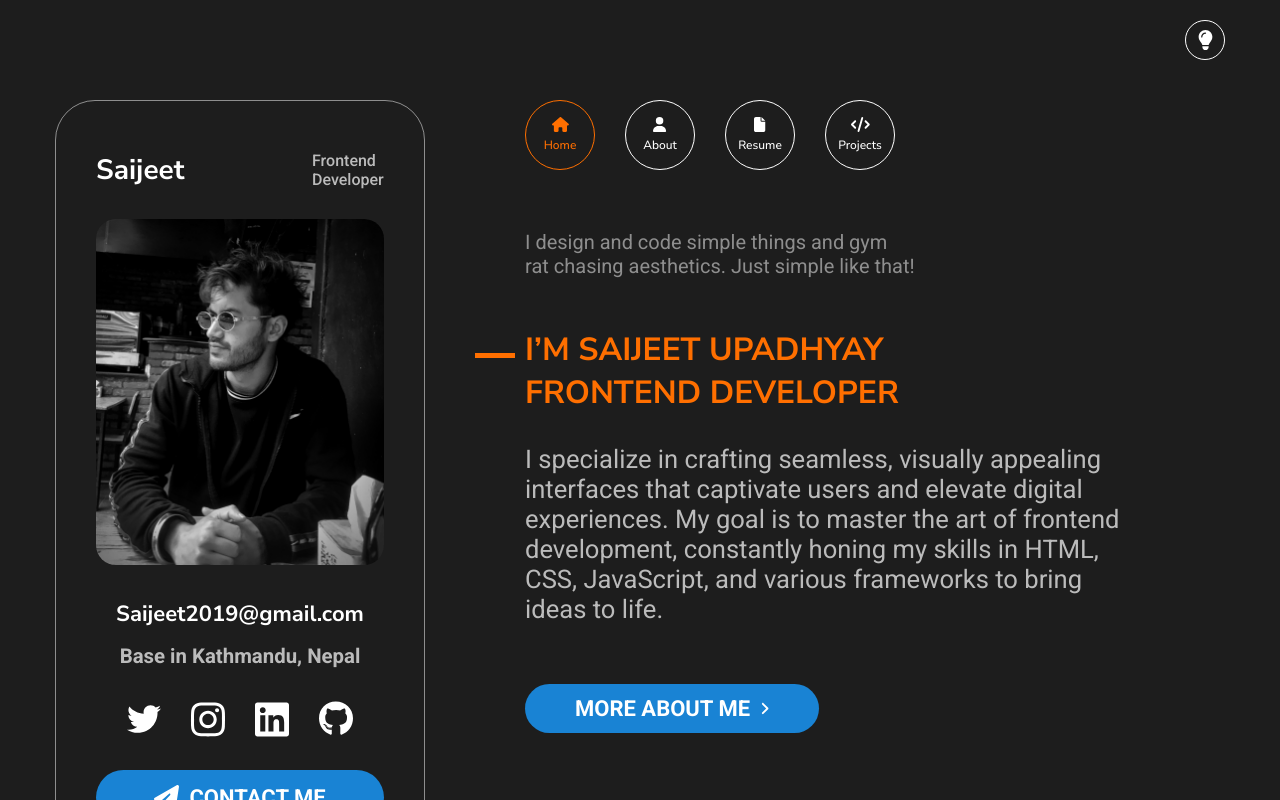
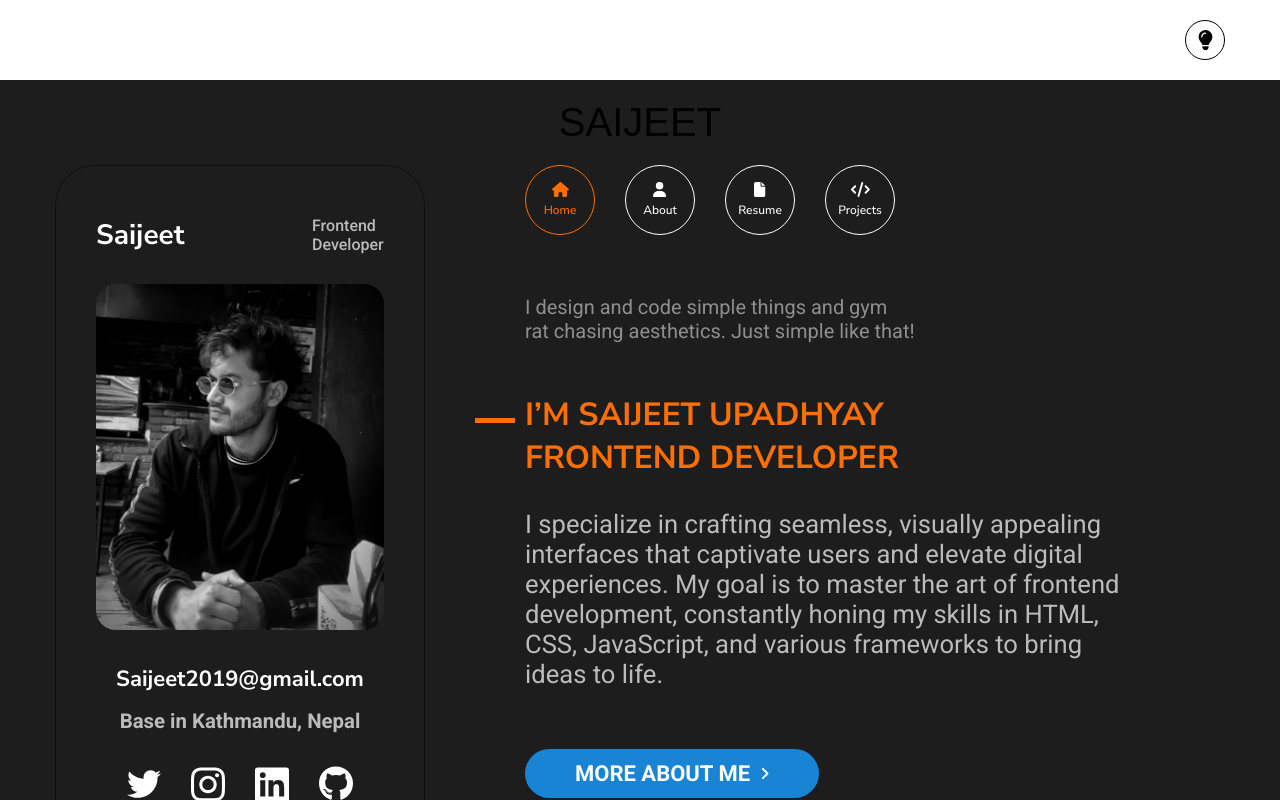
Before and after one commit to Saijeet7/react-portfolio, a React (Vite) app: page / in a window 1280 px wide. Shown: the top 800 px of the page. Built offline with nearby package versions, Linux system fonts and the light colour scheme.

Commit message:
Lightmode functionality completed

```diff
--- a/src/App.jsx
+++ b/src/App.jsx
@@ -7,11 +7,20 @@ import Resume from "./pages/Resume";
 import LightMode from "./components/lightMode/lightMode";
 
 import { BrowserRouter, Routes, Route } from "react-router-dom";
+import styled, { ThemeProvider } from "styled-components";
+import { darkTheme, lightTheme } from "./layout/Theme";
 
 const App = () => {
+  const [theme, setTheme] = useState("dark");
+  const isLightTheme = theme === "light";
+  const toggleTheme = () => {
+    setTheme(isLightTheme ? "dark" : "light");
+  };
   return (
     <>
-    <LightMode/>
+      <ThemeProvider theme={isLightTheme ? darkTheme : lightTheme}>
+        <LightMode toggleTheme={toggleTheme} isLightTheme={isLightTheme} />
+        <Name color="red">SAIJEET </Name>
         <BrowserRouter>
           <Routes>
             <Route path="/" element={<Home />} />
@@ -21,8 +30,17 @@ const App = () => {
             <Route path="/resume" element={<Resume />} />
           </Routes>
         </BrowserRouter>
+      </ThemeProvider>
     </>
   );
 };
 
 export default App;
+
+const Name = styled.h1`
+  color: ${(props) => props.theme.fontColor};
+  width: 100%;
+  font-size: 40px;
+  text-align: center;
+  margin-bottom: 20px;
+`;
--- a/src/components/card/Card.styles.js
+++ b/src/components/card/Card.styles.js
@@ -6,7 +6,7 @@ export const CardWrapper = styled.aside`
   border-radius: 40px;
   position: sticky;
   top: 50px;
-  border: 1px solid rgba(255, 255, 255, 0.5);
+  border: ${({ theme }) => theme.borderLight};
   @media screen and (max-width: 1024px) {
     padding: 40px 30px 50px;
   }
--- a/src/components/footer/Footer.jsx
+++ b/src/components/footer/Footer.jsx
@@ -1,14 +1,17 @@
 import React from "react";
 import { FooterWrap } from "./Footer.styles";
+import { BrowserStyle } from "../../layout/Theme";
 
 const Footer = () => {
   return (
+    <BrowserStyle>
       <FooterWrap>
         <p>
           <strong>© 2023 Saijeet Upadhyay</strong>
           <br />A self developed and design website
         </p>
       </FooterWrap>
+    </BrowserStyle>
   );
 };
 
--- a/src/components/footer/Footer.styles.js
+++ b/src/components/footer/Footer.styles.js
@@ -3,7 +3,7 @@ import styled from "styled-components";
 
 export const FooterWrap = styled.footer`
   font-size: 0.875rem;
-  color: #ffffff;
+  color: ${({ theme }) => theme.fontColor};
   opacity: 0.7;
   text-align: center;
   font-family: "Nunito Sans", sans-serif;
--- a/src/components/lightMode/LightMode.jsx
+++ b/src/components/lightMode/LightMode.jsx
@@ -1,17 +1,25 @@
-import React from "react";
+import React, { useState } from "react";
 import styled from "styled-components";
 import { FontAwesomeIcon } from "@fortawesome/react-fontawesome";
 import { faLightbulb } from "@fortawesome/free-solid-svg-icons";
+import { BrowserStyle } from "../../layout/Theme";
 
-const LightMode = () => {
+const LightMode = ({ toggleTheme, isLightTheme }) => {
+  const [isToggled, setIsToggled] = useState(isLightTheme);
+  const onToggle = () => {
+    setIsToggled(!isToggled);
+    toggleTheme();
+  };
   return (
+    <BrowserStyle>
       <Wrapper>
         <div className="container">
-        <Item>
+          <Item onClick={onToggle}>
             <FontAwesomeIcon icon={faLightbulb} className="dark-icon" />
           </Item>
         </div>
       </Wrapper>
+    </BrowserStyle>
   );
 };
 
@@ -27,17 +35,28 @@ const Wrapper = styled.div`
   }
 `;
 
-const Item = styled.a`
+const Item = styled.button`
   width: 40px;
   height: 40px;
   display: flex;
   justify-content: center;
   align-items: center;
-  border: 1px solid #ffffff;
+  border: ${({ theme }) => theme.borderColor};
+  background-color: ${({ theme }) => theme.body};
   border-radius: 100%;
+  transition: all 0.2s ease-in;
+  cursor: pointer;
   .dark-icon {
-    color: #ffffff;
+    color: ${({ theme }) => theme.fontColor};
     height: 20px;
     width: auto;
+    transition: all 0.2s ease-in;
+  }
+  &:hover {
+    border: 1px solid #ff6f00;
+    .dark-icon {
+      transform: scale(1.1);
+      color: #ff6f00;
+    }
   }
 `;
--- a/src/layout/Theme.js
+++ b/src/layout/Theme.js
@@ -1,18 +1,19 @@
 import styled from "styled-components";
 
+export const darkTheme = {
+  body: "#1d1d1d",
+  fontColor: "#fff",
+  borderColor: "1px solid #fff;",
+  borderLight: "1px solid rgba(255, 255, 255, 0.5)"
+};
 export const lightTheme = {
   body: "#fff",
   fontColor: "#000",
-};
-export const darkTheme = {
-  body: "#000",
-  fontColor: "#fff",
+  borderColor: "1px solid #000000;",
+  borderLight: "1px solid rgba(0, 0, 0, 0.5)"
 };
 
 export const BrowserStyle = styled.div`
-  background-color: ${({ theme }) =>
-    theme.body}; /* Use theme.body for background */
-  color: ${({ theme }) =>
-    theme.fontColor}; /* Use theme.fontColor for text color */
-  /* Other styles */
+  background-color: ${({ theme }) => theme.body};
+  transition: all 0.25s ease;
 `;
--- a/src/pages/About.jsx
+++ b/src/pages/About.jsx
@@ -7,7 +7,7 @@ import ContentTitle from "../components/contentTitle/ContentTitle";
 import ContentDescription from "../components/contentDescription/ContentDescription";
 import Footer from "../components/footer/footer";
 import { FadeAnimation } from "./Page.styles";
-
+import { BrowserStyle } from "../layout/Theme";
 const About = () => {
   const introText =
     "I design and code simple things and gym rat chasing aesthetics. Just simple like that!";
@@ -17,6 +17,7 @@ const About = () => {
 
   return (
     <>
+      <BrowserStyle>
         <HomeContainer>
           <Card />
           <div>
@@ -29,6 +30,7 @@ const About = () => {
           </div>
         </HomeContainer>
         <Footer />
+      </BrowserStyle>
     </>
   );
 };
```
Lines whose indentation alone changed are shown as unchanged.
